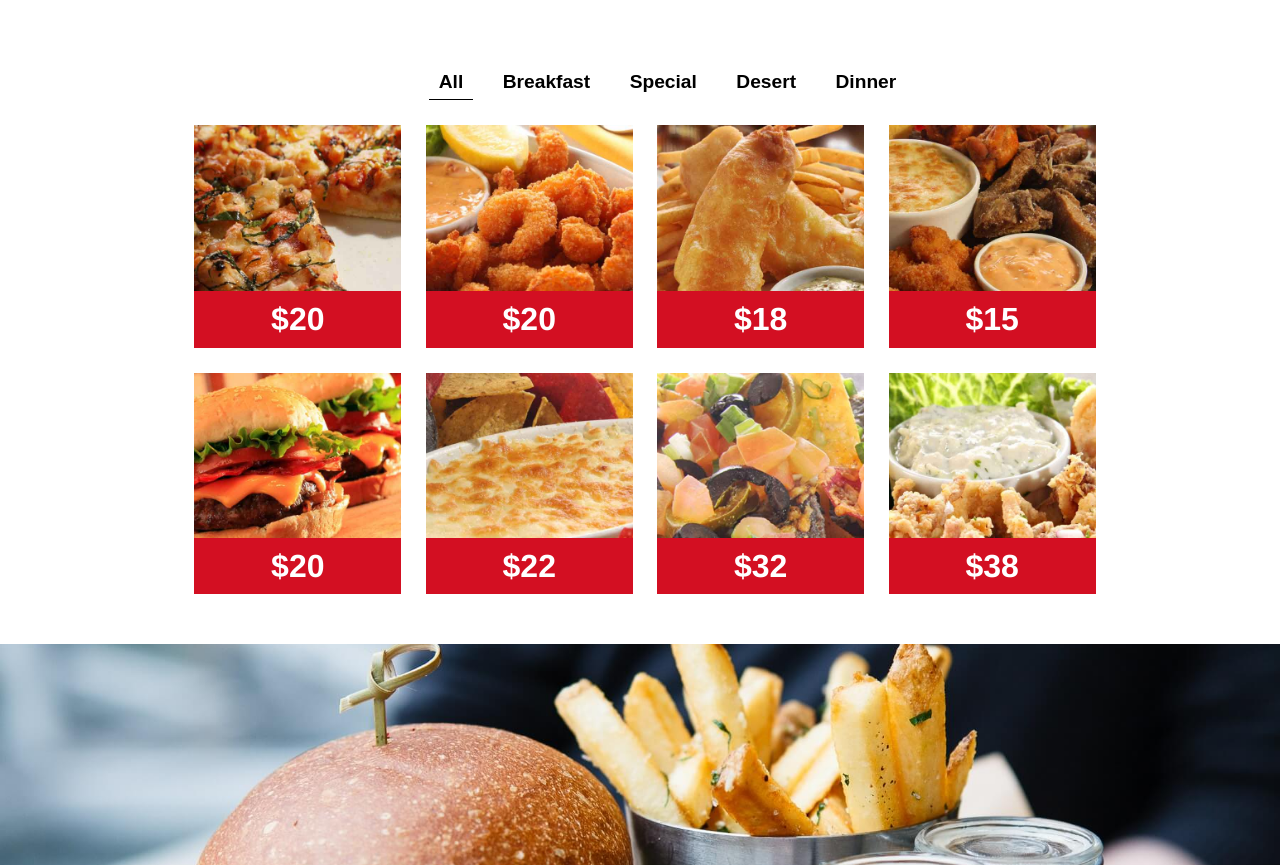
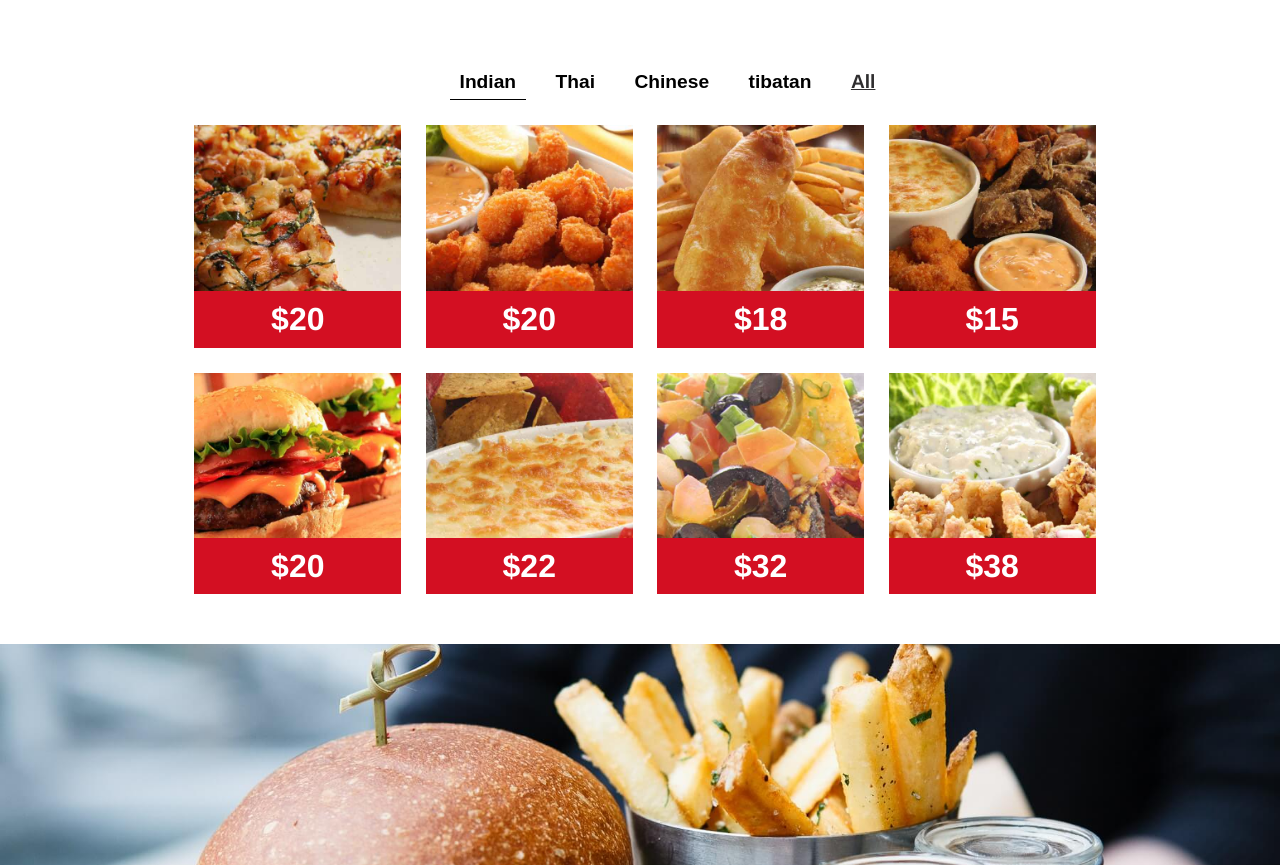
Before and after one commit to satadhi/bamboo, a plain HTML site: page index.html in a window 1280 px wide. Shown: the part 2069-2934 px from the top of the page. Drawn offline with Linux system fonts and the light colour scheme.

Commit message:
menu_changed

```diff
--- a/index.html
+++ b/index.html
@@ -97,27 +97,27 @@
                     <div class="row">
                         <div id="w">
                             <ul id="filter-list" class="clearfix">
-                                <li class="filter" data-filter="all">All</li>
-                                <li class="filter" data-filter="breakfast">Breakfast</li>
-                                <li class="filter" data-filter="special">Special</li>
-                                <li class="filter" data-filter="desert">Desert</li>
-                                <li class="filter" data-filter="dinner">Dinner</li>
+                                <li class="filter" data-filter="all">Indian</li>
+                                <li class="filter" data-filter="breakfast">Thai</li>
+                                <li class="filter" data-filter="special">Chinese</li>
+                                <li class="filter" data-filter="desert">tibatan</li>
+                                <li class="filter" data-filter="dinner"><a href="menu.html" target="_blank">All</a></li>
                             </ul><!-- @end #filter-list -->
                             <ul id="portfolio">
                                 <li class="item breakfast"><img src="images/food_icon01.jpg" alt="Food" >
                                     <h2 class="white">$20</h2>
                                 </li>
 
-                                <li class="item dinner special"><img src="images/food_icon02.jpg" alt="Food" >
+                                <li class="item  special"><img src="images/food_icon02.jpg" alt="Food" >
                                     <h2 class="white">$20</h2>
                                 </li>
-                                <li class="item dinner breakfast"><img src="images/food_icon03.jpg" alt="Food" >
+                                <li class="item  breakfast"><img src="images/food_icon03.jpg" alt="Food" >
                                     <h2 class="white">$18</h2>
                                 </li>
                                 <li class="item special"><img src="images/food_icon04.jpg" alt="Food" >
                                     <h2 class="white">$15</h2>
                                 </li>
-                                <li class="item dinner"><img src="images/food_icon05.jpg" alt="Food" >
+                                <li class="item "><img src="images/food_icon05.jpg" alt="Food" >
                                     <h2 class="white">$20</h2>
                                 </li>
                                 <li class="item special"><img src="images/food_icon06.jpg" alt="Food" >
```
